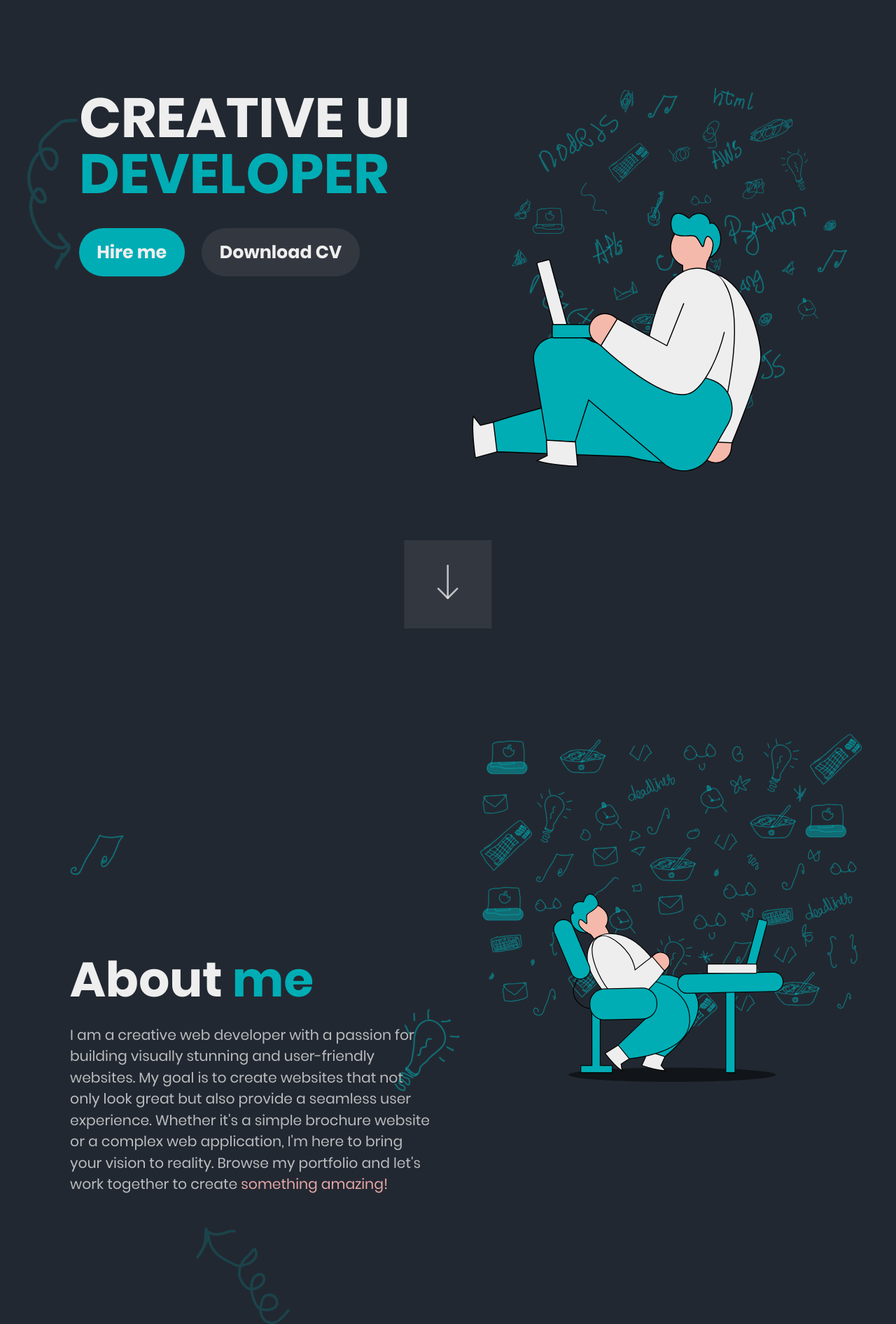
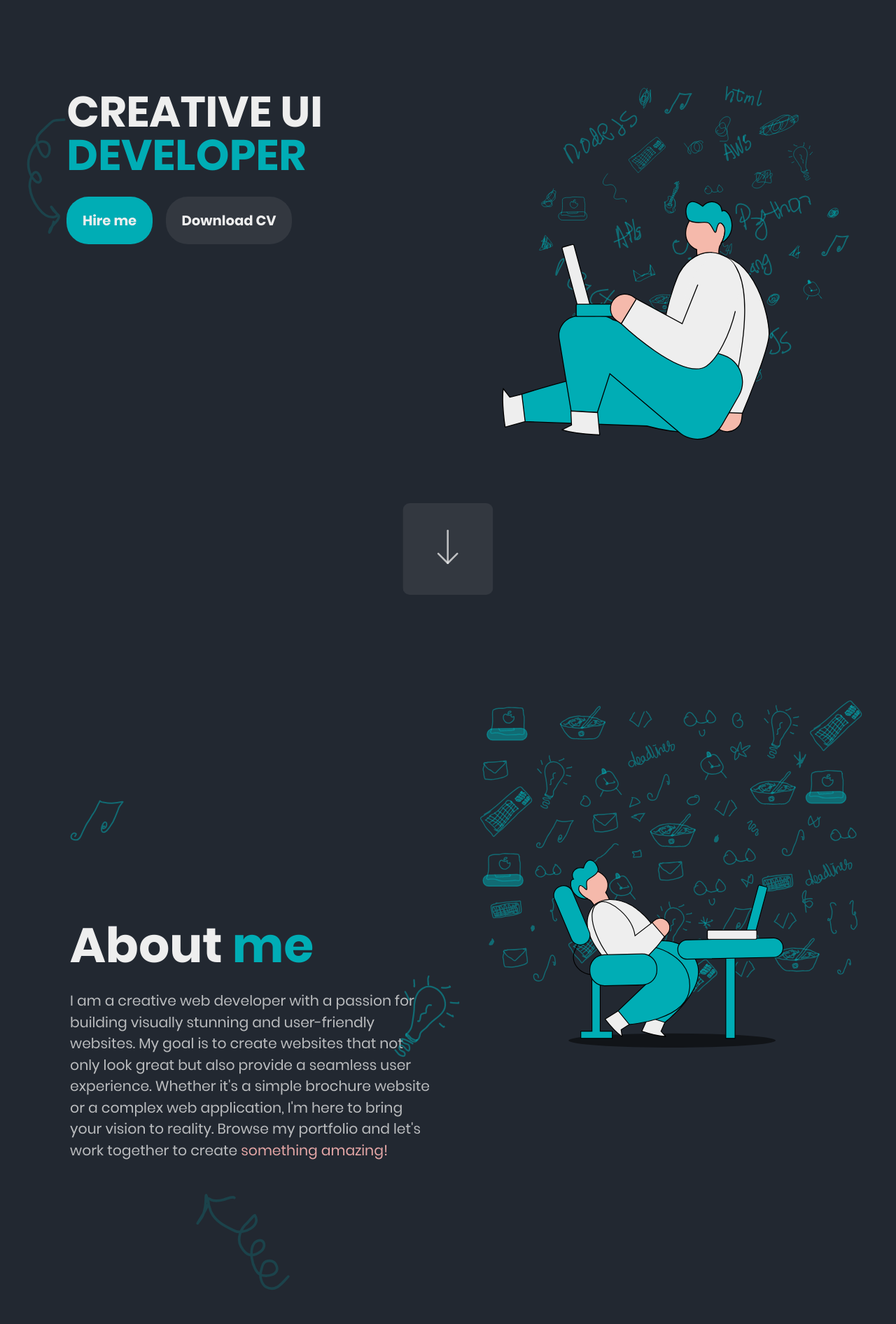
Before and after one commit to RaheemNadeem/abdul_dev_portfolio, a PHP site: page / in a window 1280 px wide. Shown: the part 146-2038 px from the top of the page at 70% size. Run offline with PHP 8.4, Linux system fonts and the light colour scheme.

Commit message:
made imporvements

```diff
--- a/index.html
+++ b/index.html
@@ -21,14 +21,14 @@
                 <div>
                     <h2>CREATIVE UI <span class="color-blue">DEVELOPER</span></h2>
                     <div class="hero-buttons-cont">
-                        <button class="hero-buttons hire-me">Hire me</button>
-                        <button class="hero-buttons download-cv">Download CV</button>
+                        <button class="hero-buttons hire-me" id="hireMe">Hire me</button>
+                        <div class="hero-buttons download-cv"><label for="">Download CV</label> </div>
                     </div>
                 </div>
             </div>
         </section>
 
-        <div class="arrow-down">
+        <div class="arrow-down" id="arrowDown">
             <img src="Images/hero-down-arrow.svg" alt="">
         </div>
 
@@ -37,13 +37,13 @@
             <div>
                 <img src="Images/musical-sign.svg" alt="" class="musical-sign">
 
-                <div class="about-me">
+                <div class="about-me" id="aboutMePara">
                         <h2 class="hero-heading about-me-heading">About
                             <span class="color-blue ">
                                 me
                             </span>
                         </h2>
-                    <p class="about-me-para">
+                    <p class="about-me-para" >
                         I am a creative web developer with a passion for building visually stunning and user-friendly websites. My goal is to create websites that not only look great but also provide a seamless user experience. Whether it's a simple brochure website or a complex web application, I'm here to bring your vision to reality. Browse my portfolio and let's work together to create  <span>something amazing!</span>
                     </p>
                     <img src="Images/lightbulb.svg" alt="" class="light-bulb">
@@ -129,5 +129,14 @@
         </footer>
 
     </div>
+    <script>
+        document.getElementById("hireMe").addEventListener("click",function(){
+            document.getElementById("contact").scrollIntoView({ behavior: 'smooth' });
+        })
+
+        document.getElementById("arrowDown").addEventListener("click",function(){
+            document.getElementById("aboutMePara").scrollIntoView({ behavior: 'smooth' });
+        })
+    </script>
 </body>
 </html>
--- a/style.css
+++ b/style.css
@@ -85,12 +85,27 @@
 
 .hire-me{
     background-color: rgba(0, 173, 181, 1);
+    border: 3px solid transparent;
+    cursor: pointer;
 
+}
+
+.hire-me:hover{
+    transition: all .2s;
+    border: 3px solid white;
 }
 
 .download-cv{
     background-color: rgba(57, 62, 70, 0.75);
     margin-left: 0.7em;
+    border: 3px solid transparent;
+    cursor: pointer;
+    display: inline-block;
+}
+
+.download-cv:hover{
+    transition: all .2s;
+    border: 3px solid white;
 }
 
 .arrow-down{
@@ -101,6 +116,14 @@
     display: inline-block;
     transform: translate(-50%,0);
     margin-left: 50%;
+    border: 2px solid transparent;
+    border-radius: 10px;
+    cursor: pointer;
+}
+
+.arrow-down:hover{
+    border:2px solid white;
+    transition: all 0.2s;
 }
 
 .arrow-down>img{
@@ -177,6 +200,7 @@
     border:none;
     font-size: 0.5em;
     line-height: 0.43rem;
+    border:3px solid transparent;
 }
 
 .recent-works-buttons:nth-child(even){
@@ -269,6 +293,7 @@
 
 .footer-nav-link >a{
     display: flex;
+    text-decoration: none;
 }
 
 .footer-nav-link:nth-child(even){
@@ -296,6 +321,13 @@
 .social-link{
     cursor: pointer;
     width: 1.7em;
+    border:3px solid transparent;
+    border-radius: 30px;
+}
+
+.social-link:hover{
+    border:3px solid white;
+    transition: 0.2s all;
 }
 
 .footer-section > p {
@@ -485,3 +517,29 @@
     }
 
  }
+
+ @media (min-width: 1150px) {
+    .width-100pc {
+        width: 60%;
+    }
+
+ }
+
+ @media (min-width: 1240px) {
+    .width-100pc {
+        width: 60%;
+      }
+
+    .hero-content {
+        font-size: 1.7vw;
+    }
+
+    .hero-content > img {
+        height: 13vw;
+    }
+
+    .width-100pc {
+        width: 50%;
+    }
+
+ }
```
